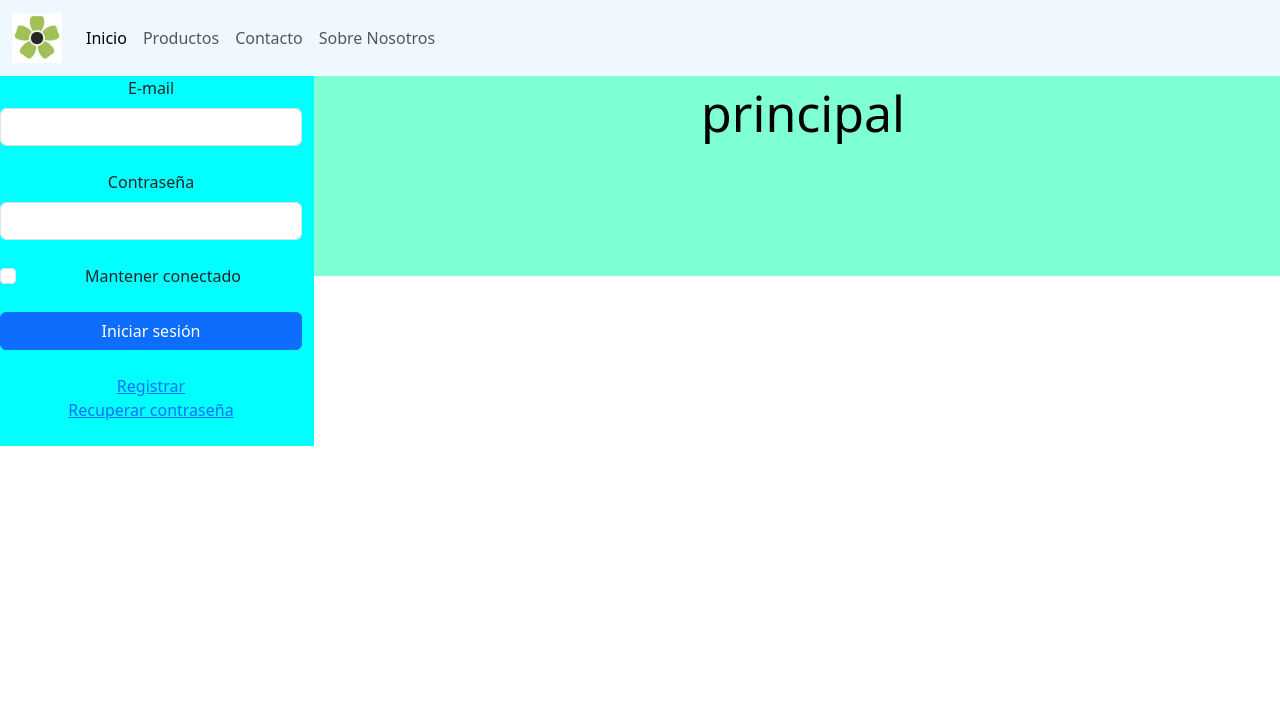
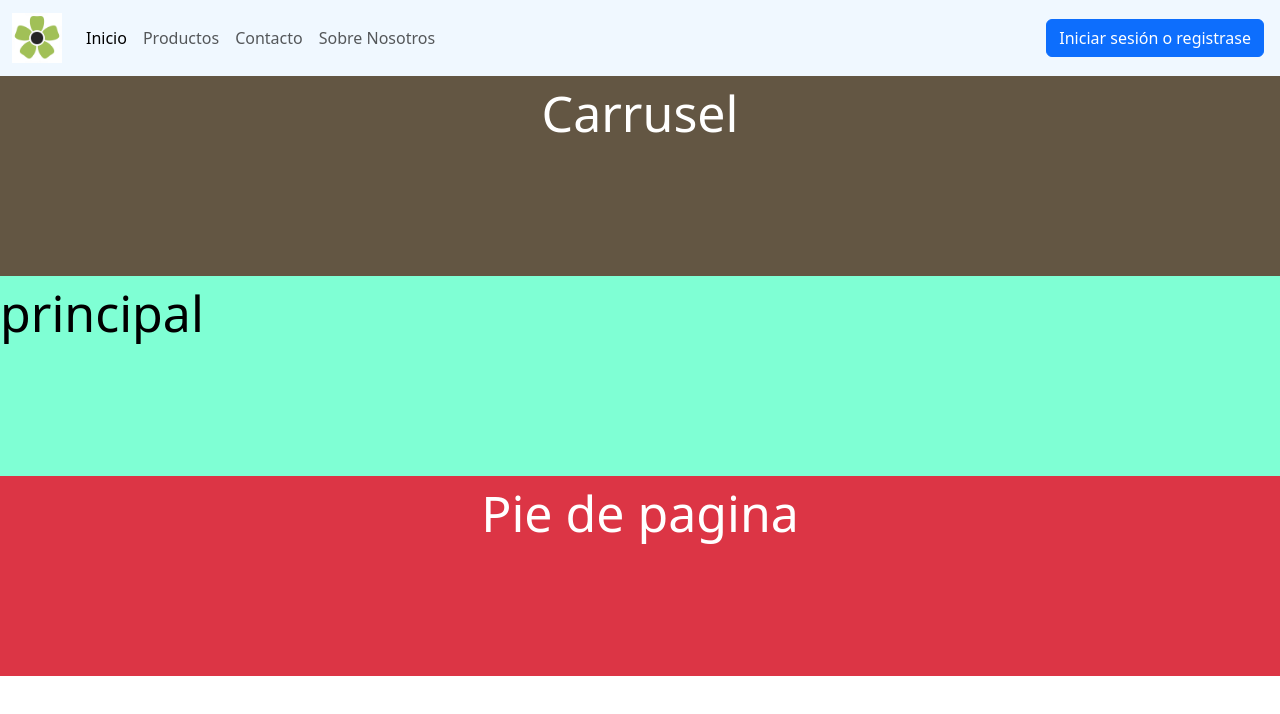
Before and after one commit to FhantomDev/ProyectoSemestral, a plain HTML site: page index.html in a window 1280 px wide. Drawn offline with nearby package versions, Linux system fonts and the light colour scheme.

Commit message:
Avance maquetacion

```diff
--- a/css/styles.css
+++ b/css/styles.css
@@ -9,6 +9,17 @@
   }
 }
 
+.btn-inicio {
+  float: right;
+}
+
+@media screen and (max-width: 767px) {
+  .btn-inicio {
+    display: none;
+  }
+}
+
+/* Principal */
 .principal {
   height: 200px;
   background-color: aquamarine;
@@ -16,10 +27,7 @@
   font-size: 50px;
 }
 
-.usuario {
-  background-color: aqua;
-}
-
+/* Pie de pagina */
 .pie {
   height: 200px;
   background-color: rgb(99, 86, 67);
--- a/index.html
+++ b/index.html
@@ -22,14 +22,15 @@
   <!--Menu-->
   <nav class="navbar navbar-expand-md">
     <div class="container-fluid">
-      <button class="navbar-toggler" type="button" data-bs-toggle="collapse" data-bs-target="#navbarmenu" aria-controls="navbarTogglerDemo01" aria-expanded="false" aria-label="Toggle navigation">
+      <button class="navbar-toggler" type="button" data-bs-toggle="collapse" data-bs-target="#navbarmenu"
+        aria-controls="navbarTogglerDemo01" aria-expanded="false" aria-label="Toggle navigation">
         <span class="navbar-toggler-icon"></span>
       </button>
       <div class="collapse navbar-collapse" id="navbarmenu">
         <a class="navbar-brand" href="#">
           <img src="img/icon.png" width="50px">
         </a>
-        <ul class="navbar-nav me-auto mb-2 mb-lg-0">
+        <ul class="navbar-nav d-flex justify-content-center align-items-center">
           <li class="nav-item">
             <a class="nav-link active" aria-current="page" href="#">Inicio</a>
           </li>
@@ -42,16 +43,24 @@
           <li class="nav-item">
             <a class="nav-link" href="#">Sobre Nosotros</a>
           </li>
+          <li class="nav-item position-absolute end-0 me-3">
+            <button class="btn-inicio btn btn-primary" type="button" data-bs-toggle="offcanvas"
+              data-bs-target="#offcanvasWithBothOptions" aria-controls="offcanvasWithBothOptions">Iniciar sesión o
+              registrase</button>
+          </li>
         </ul>
       </div>
     </div>
   </nav>
-  <!--Principal-->
-  <section>
-    <div class="container-flex text-center">
-      <div class="row">
-        <!-- Usuario -->
-        <div class="col-12 col-md-3 usuario">
+
+  <!--Inicio de sesión-->
+  <div class="offcanvas offcanvas-end" data-bs-scroll="true" tabindex="-1" id="offcanvasWithBothOptions"
+    aria-labelledby="offcanvasWithBothOptionsLabel">
+    <div class="offcanvas-header">
+      <h5 class="offcanvas-title" id="offcanvasWithBothOptionsLabel">Inicie sesión o registrese</h5>
+      <button type="button" class="btn-close" data-bs-dismiss="offcanvas" aria-label="Close"></button>
+    </div>
+    <div class="offcanvas-body bg-info">
       <form action="#">
         <div class="mb-4">
           <label for="email" class="form-label">E-mail</label>
@@ -68,20 +77,36 @@
         <div class="d-grid mb-4">
           <button type="submit" class="btn btn-primary">Iniciar sesión</button>
         </div>
-            <div class="mb-4">
+        <div class="mb-4 text-center">
           <span><a href="#">Registrar</a></span><br>
           <span><a href="#">Recuperar contraseña</a></span>
         </div>
       </form>
     </div>
-        <!-- Principal -->
-        <div class="col-12 col-md-9 principal">
-          principal
   </div>
-      </div>
+
+  <!-- Carrusel -->
+  <section>
+    <div class="pie">
+      Carrusel
     </div>
   </section>
 
+  <!-- Principal -->
+  <section>
+    <div class="principal">
+      principal
+    </div>
+  </section>
+
+
+  <!--Pie de pagina-->
+  <section>
+    <div class="bg-danger pie">
+      Pie de pagina
+    </div>
+  </section>
   <script src="js/bootstrap.bundle.js"></script>
 </body>
+
 </html>
```
Lines whose indentation alone changed are shown as unchanged.
